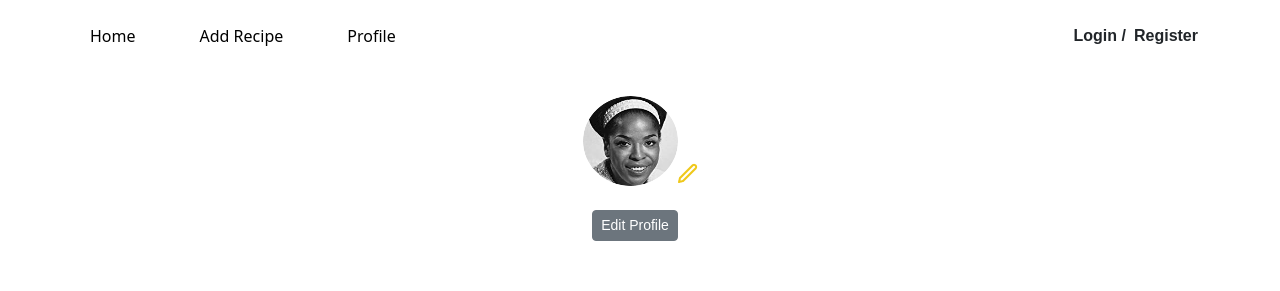
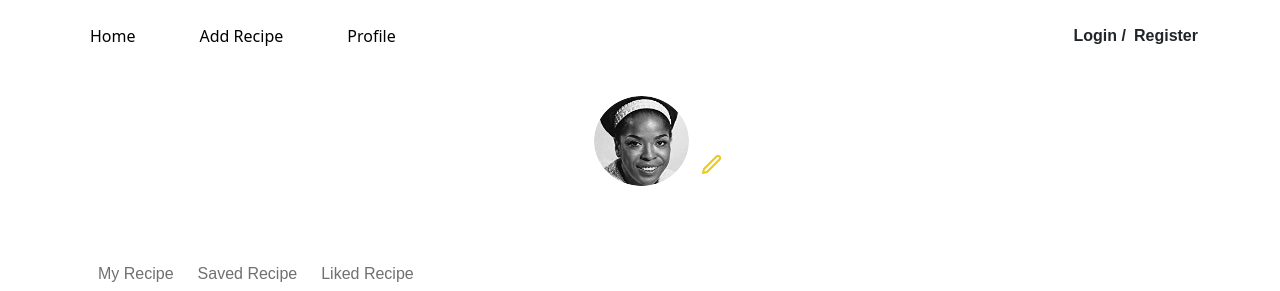
Before and after one commit to ikkair/markisak-fe, a React (Vite) app: page /profile in a window 1280 px wide. Shown: the top 291 px of the page. Built offline with nearby package versions, Linux system fonts and the light colour scheme; no server answers.

Commit message:
rizal commit

```diff
--- a/src/Components/Profile/ModalEditProfile.jsx
+++ b/src/Components/Profile/ModalEditProfile.jsx
@@ -2,6 +2,7 @@ import React from 'react';
 import { useState } from 'react';
 import Button from 'react-bootstrap/Button';
 import Modal from 'react-bootstrap/Modal';
+import edit from '../../assets/Profile/vector.png'
 
 const ModalEditProfile = ({ user, onchange }) => {
   const [show, setShow] = useState(false);
@@ -26,8 +27,8 @@ const ModalEditProfile = ({ user, onchange }) => {
   return (
     <div>
       <>
-        <button className="btn btn-secondary btn-sm" style={{ marginRight: '10px' }} onClick={handleShow}>
-          Edit Profile
+        <button className="btn mt-5" onClick={handleShow}>
+        <img className="" src={edit} alt="" />
         </button>
         <Modal show={show} onHide={handleClose}>
           <Modal.Header closeButton>
--- a/src/Pages/Dashboard/Profile/Profile.jsx
+++ b/src/Pages/Dashboard/Profile/Profile.jsx
@@ -8,7 +8,6 @@ import style from './style.module.css';
 import img from '../../../assets/Profile/img1.png';
 import img2 from '../../../assets/Profile/img2.png';
 import { useGetAllRecipeQuery, useDeleteRecipeByIdMutation, useGetRecipeByIdQuery } from '../../../Features/recipe/recipeApi';
-import edit from '../../../assets/Profile/vector.png';
 import { useGetUserDetailQuery } from '../../../Features/user/userApi';
 import ModalEditProfile from '../../../Components/Profile/ModalEditProfile';
 
@@ -44,12 +43,12 @@ const Profile = () => {
       <div className="container mt-5 mb-2 min-vh-100">
         <div className="row">
           <div className="profil text-center py-5">
-            <img className="rounded-circle mb-3" width={95} height={90} src={profile} alt="img" />
-            <Link to="/dashboard/my-recipe/:id">
-              <img className="mt-5" src={edit} alt="" />
-            </Link>
+            <div className="d-flex justify-content-center">
+              <img className="rounded-circle mb-1 ms-5" width={95} height={90} src={profile} alt="img" />
+              {/* <img className="rounded-circle mb-1 ms-5" width={95} height={90} src={user?.photo} crossOrigin={'anonymous'} alt="" /> */}
+              {!isLoading && <ModalEditProfile user={data} onchange={(e) => changeHandler(e)} />}
+            </div>
             <h3>{user?.name}</h3>
-            {!isLoading && <ModalEditProfile user={data} onchange={(e) => changeHandler(e)} />}
           </div>
 
           <div className="text-secondary">
@@ -75,10 +74,10 @@ const Profile = () => {
             {isLoading
               ? 'Loading...'
               : user?.recipes?.map((recipe, i) => (
-                  <div className="col-6 px-1 col-md-3 mb-2">
-                    <Card key={i} item={recipe} />
-                  </div>
-                ))}
+                <div className="col-6 px-1 col-md-3 mb-2">
+                  <Card key={i} item={recipe} />
+                </div>
+              ))}
           </div>
         </div>
       </div>
```
